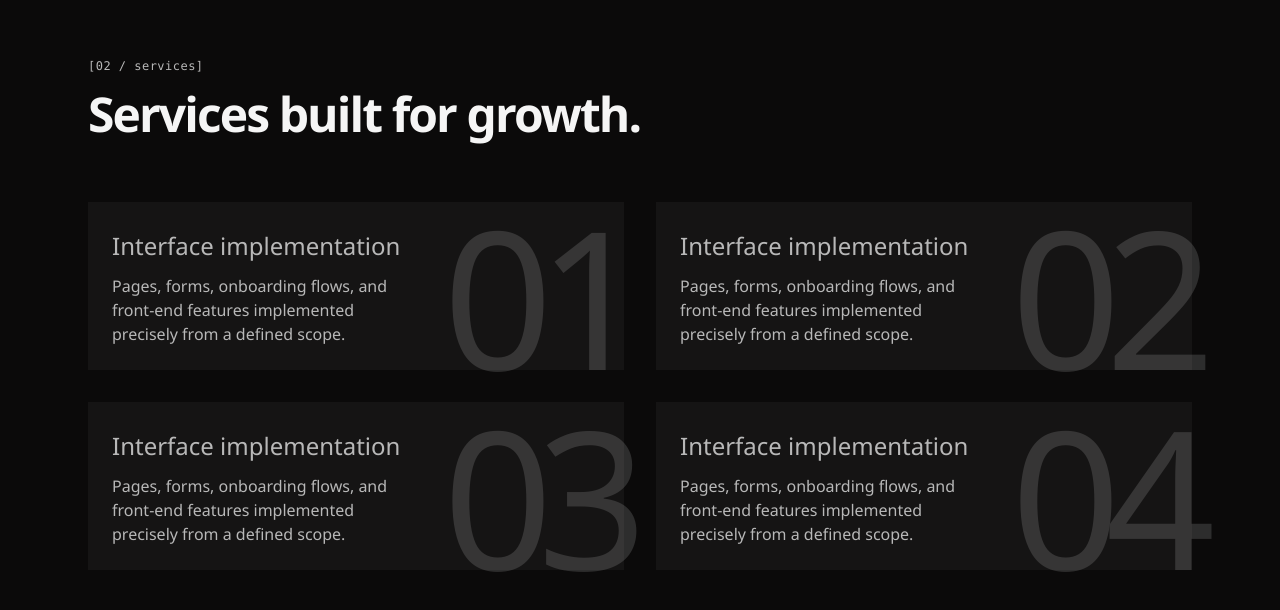
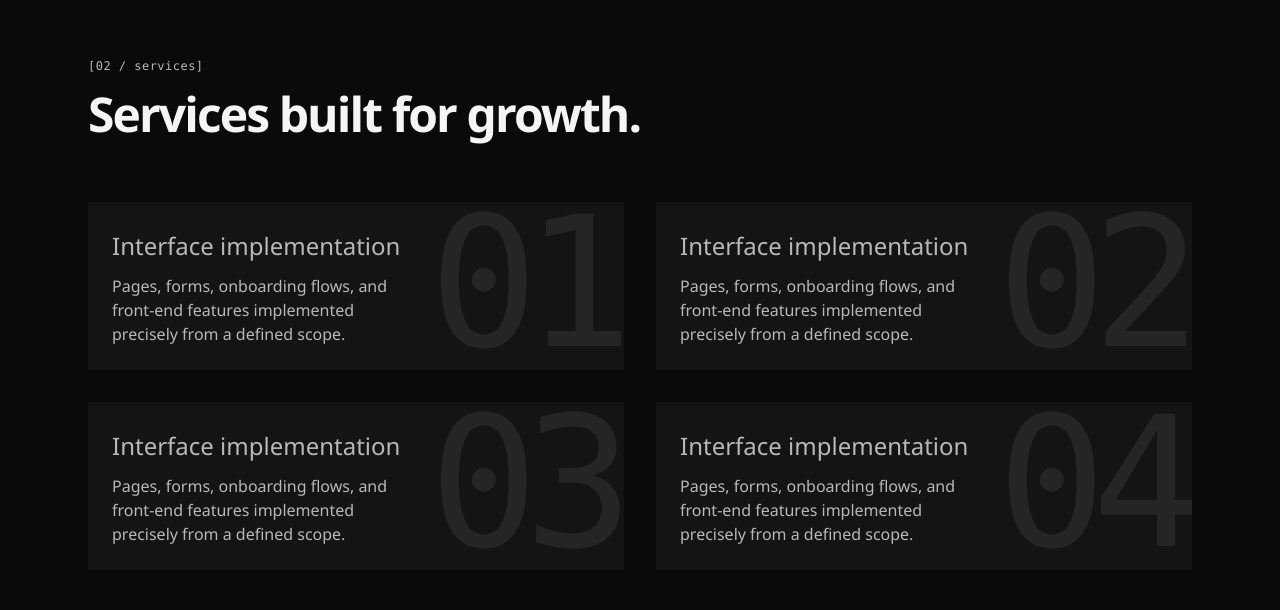
Before and after one commit to asaloojee/omniwerx-io, a SvelteKit app: page / in a window 1280 px wide. Shown: the part 1224-1834 px from the top of the page. Built offline with nearby package versions, Linux system fonts and the light colour scheme; no server answers.

Commit message:
wip: ironing out large number sizing for service cards

```diff
--- a/src/app.css
+++ b/src/app.css
@@ -358,13 +358,17 @@ button {
 
 .services__card {
   background-color: var(--card-bg);
-  padding: 32px 24px 24px;
   width: 100%;
+  display: grid;
+  grid-template-columns: minmax(auto, 60%) 1fr;
   position: relative;
+  overflow: clip;
 }
 
 .services__card__content {
-  max-width: 60%;
+  position: relative;
+  z-index: 1;
+  padding: 32px 0 24px 24px;
 }
 
 .services__card__header {
@@ -374,12 +378,20 @@ button {
 
 .services__card__number {
   position: absolute;
-  top: 2px;
-  right: 0;
+  inset-block: 0;
+  inset-inline-end: -8px;
+  height: 100%;
+  width: auto;
+  max-width: 100%;
+  overflow: hidden;
   color: var(--body-text);
-  opacity: 0.2;
-  font-size: clamp(4rem, 90cqh, 12rem);
-  line-height: 0.96;
+  opacity: 0.1;
+  pointer-events: none;
+}
+
+.services__card__number text {
+  fill: currentColor;
+  font-family: var(--font-mono);
+  font-size: 108px;
   letter-spacing: -0.08em;
-  margin-right: -8px;
 }
--- a/src/routes/+page.svelte
+++ b/src/routes/+page.svelte
@@ -71,7 +71,13 @@
             precisely from a defined scope.
           </div>
         </div>
-        <div class="services__card__number">01</div>
+        <svg
+          class="services__card__number"
+          viewBox="0 0 140 100"
+          aria-hidden="true"
+        >
+          <text x="132" y="86" text-anchor="end">01</text>
+        </svg>
       </div>
       <div class="services__card">
         <div class="services__card__content">
@@ -81,7 +87,13 @@
             precisely from a defined scope.
           </div>
         </div>
-        <div class="services__card__number">02</div>
+        <svg
+          class="services__card__number"
+          viewBox="0 0 140 100"
+          aria-hidden="true"
+        >
+          <text x="132" y="86" text-anchor="end">02</text>
+        </svg>
       </div>
       <div class="services__card">
         <div class="services__card__content">
@@ -91,7 +103,13 @@
             precisely from a defined scope.
           </div>
         </div>
-        <div class="services__card__number">03</div>
+        <svg
+          class="services__card__number"
+          viewBox="0 0 140 100"
+          aria-hidden="true"
+        >
+          <text x="132" y="86" text-anchor="end">03</text>
+        </svg>
       </div>
 
       <div class="services__card">
@@ -102,7 +120,13 @@
             precisely from a defined scope.
           </div>
         </div>
-        <div class="services__card__number">04</div>
+        <svg
+          class="services__card__number"
+          viewBox="0 0 140 100"
+          aria-hidden="true"
+        >
+          <text x="132" y="86" text-anchor="end">04</text>
+        </svg>
       </div>
     </div>
   </div>
```
